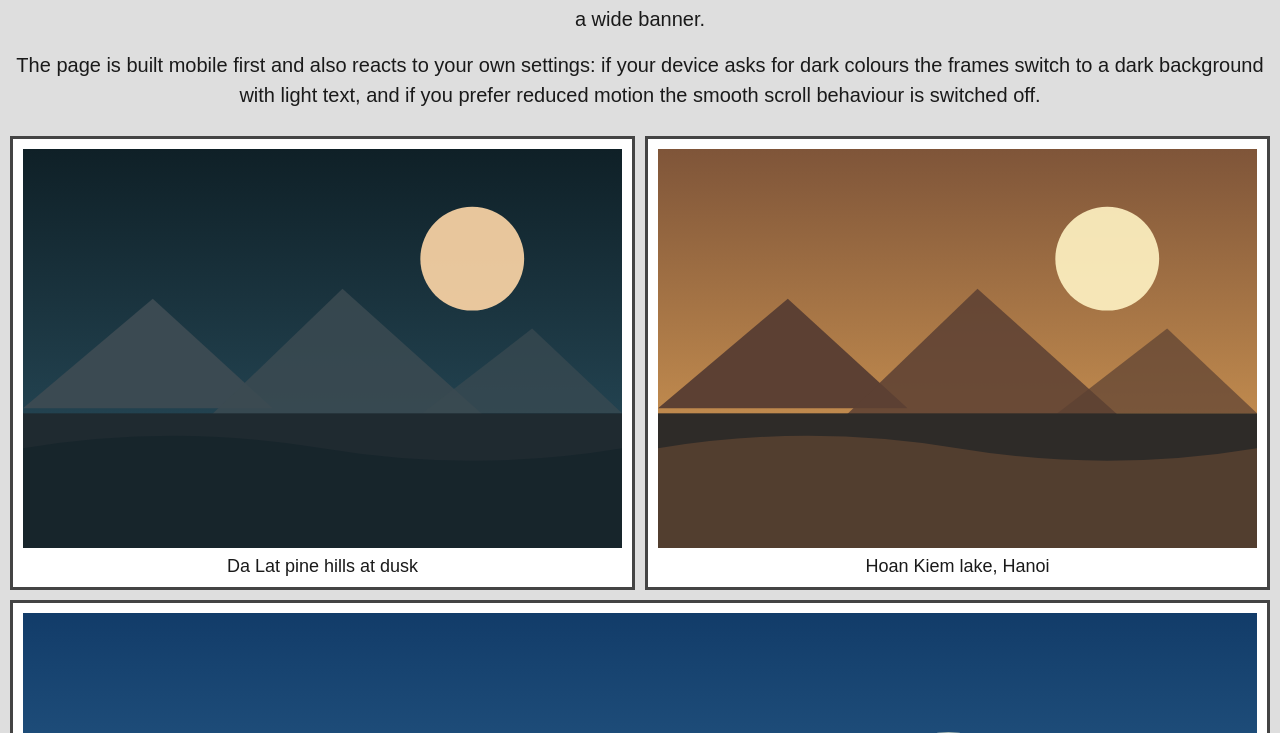
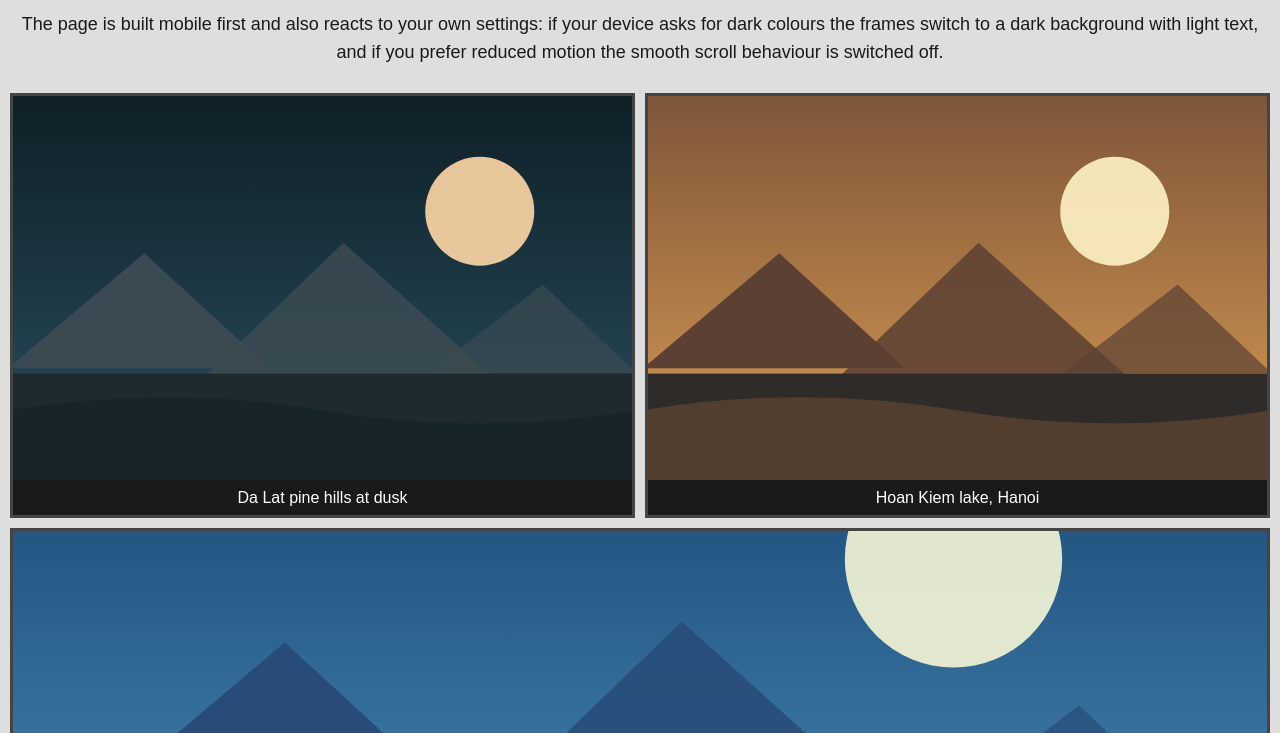
Before and after one commit to DEMON290826/wd4e-responsive-design, a plain HTML site: page final/index.html in a window 1280 px wide. Shown: the part 125-858 px from the top of the page. Drawn offline with Linux system fonts and the light colour scheme.

Commit message:
Rework final project to match the grading rubric line by line
Mobile view: one column grid with a 10px gap, no media query. Tablet at 772px: two columns, circular figures, last figure spans both columns. Large screen at 992px: every third figure spans both columns, border radius removed. prefers-reduced-motion removes the smooth scroll, prefers-color-scheme dark gives the figures a dark background, light text and a black border. Nine images with descriptive alt text, no fixed widths.

```diff
--- a/final/css/style.css
+++ b/final/css/style.css
@@ -1,3 +1,12 @@
+/* ============================================================
+   Advanced Styling with Responsive Design - Final Project
+   Vietnam Landscapes photo gallery
+   Mobile first: every rule below the header is the mobile view.
+   Fixed widths are never used, only fluid fr units and percentages.
+   ============================================================ */
+
+/* ---------- 1. MOBILE VIEW (base CSS, no media query) ---------- */
+
 html {
     scroll-behavior: smooth;
 }
@@ -6,26 +15,49 @@ body {
     margin: 0;
     background-color: #dedede;
     color: #1a1a1a;
-    font-family: Arial, sans-serif;
+    font-family: Arial, Helvetica, sans-serif;
 }
 
 h1 {
     text-align: center;
-    font-size: 32px;
+    font-size: 1.75rem;
     margin: 16px 0;
 }
 
 p {
-    font-size: 20px;
-    line-height: 1.5;
+    font-size: 1.125rem;
+    line-height: 1.55;
     margin: 0 0 16px;
     padding: 0 10px;
     text-align: center;
 }
 
 a {
-    color: #000;
-    text-decoration: none;
+    color: #000000;
+    text-decoration: underline;
+}
+
+footer {
+    padding: 20px;
+    text-align: center;
+}
+
+/* One column grid with a 10px gap between rows and columns. */
+.grid {
+    display: grid;
+    grid-template-columns: 1fr;
+    gap: 10px;
+    padding: 10px;
+}
+
+figure {
+    position: relative;
+    margin: 0;
+    padding: 10px;
+    border: 3px solid #444444;
+    background-color: #ffffff;
+    color: #1a1a1a;
+    overflow: hidden;
 }
 
 img {
@@ -34,69 +66,90 @@ img {
     height: auto;
 }
 
-/* Mobile first: one column grid with a 10px gap */
-.grid {
-    display: grid;
-    grid-template-columns: 1fr;
-    gap: 10px;
-    padding: 10px;
-}
-
-figure {
-    margin: 0;
-    padding: 10px;
-    border: 3px solid #444;
-    background-color: #ffffff;
-    color: #1a1a1a;
-    overflow: hidden;
-}
-
 figcaption {
     padding-top: 8px;
     text-align: center;
-    font-size: 18px;
+    font-size: 1rem;
 }
 
-footer {
-    padding: 20px;
-    text-align: center;
-}
-
-/* Tablet view */
-@media screen and (min-width: 772px) {
+/* ---------- 2. TABLET VIEW: triggers at 772px ---------- */
+/* The grid display is inherited from the mobile view and is not repeated here. */
+@media (min-width: 772px) {
     .grid {
         grid-template-columns: 1fr 1fr;
     }
 
+    /* Circular shape */
     figure {
         border-radius: 50%;
+        aspect-ratio: 1 / 1;
     }
 
+    img {
+        position: absolute;
+        inset: 0;
+        width: 100%;
+        height: 100%;
+        object-fit: cover;
+    }
+
+    /* The caption sits inside the circle so the figure stays round. */
+    figcaption {
+        position: absolute;
+        left: 20%;
+        right: 20%;
+        bottom: 9%;
+        padding: 5px 6px;
+        font-size: 0.8rem;
+        line-height: 1.2;
+        border-radius: 8px;
+        background-color: #1a1a1a;
+        color: #ffffff;
+    }
+
+    /* The last figure takes up both columns. */
     figure:last-child {
         grid-column: span 2;
+        aspect-ratio: 2 / 1;
     }
 }
 
-/* Large screen view */
-@media screen and (min-width: 992px) {
+/* ---------- 3. LARGE SCREEN VIEW: triggers at 992px ---------- */
+@media (min-width: 992px) {
+    /* Border radius removed from all of the figures. */
     figure {
         border-radius: 0;
+        aspect-ratio: 3 / 2;
     }
 
+    /* Every third figure takes up both columns. */
     figure:nth-child(3n) {
         grid-column: span 2;
+        aspect-ratio: 3 / 1;
+    }
+
+    /* The figures are rectangles again, so the caption becomes a full width bar. */
+    figcaption {
+        left: 0;
+        right: 0;
+        bottom: 0;
+        padding: 8px;
+        font-size: 1rem;
+        border-radius: 0;
     }
 }
 
-/* Respect the user's motion preference */
-@media screen and (prefers-reduced-motion: reduce) {
+/* ---------- 4. PREFERS REDUCED MOTION ---------- */
+/* The scroll behaviour is removed, so "Jump to the Top" no longer animates. */
+@media (prefers-reduced-motion: reduce) {
     html {
         scroll-behavior: auto;
     }
 }
 
-/* Dark colour scheme */
-@media screen and (prefers-color-scheme: dark) {
+/* ---------- 5. PREFERS COLOR SCHEME: DARK ---------- */
+/* Default colour scheme is light. In dark mode the figures get all three changes. */
+@media (prefers-color-scheme: dark) {
     body {
         background-color: #121212;
         color: #ffe066;
@@ -106,9 +159,15 @@ footer {
         color: #ffe066;
     }
 
+    /* Dark background colour, light font colour, black border. */
     figure {
         background-color: #262626;
         color: #ffe066;
         border-color: #000000;
     }
+
+    figcaption {
+        background-color: #000000;
+        color: #ffe066;
+    }
 }
--- a/final/index.html
+++ b/final/index.html
@@ -5,9 +5,24 @@
   <meta charset="UTF-8">
   <meta http-equiv="X-UA-Compatible" content="IE=edge">
   <meta name="viewport" content="width=device-width, initial-scale=1.0">
-  <title>Vietnam Landscapes — A Responsive Photo Gallery</title>
+  <title>Vietnam Landscapes &mdash; A Responsive Photo Gallery</title>
   <link rel="stylesheet" href="css/style.css">
 </head>
+
+<!--
+  Rubric map for this submission (all styling lives in css/style.css):
+  1. Mobile view = the base rules at the top of the stylesheet, no media query:
+     one column grid (.grid) with a 10px gap.
+  2. First media query: @media (min-width: 772px) - two column grid, circular figures
+     (border-radius: 50%), the last figure takes up both columns (figure:last-child).
+  3. Second media query: @media (min-width: 992px) - every third figure takes up both
+     columns (figure:nth-child(3n)) and the border radius is removed from all figures.
+  4. @media (prefers-reduced-motion: reduce) - the smooth scroll behaviour is removed.
+  5. @media (prefers-color-scheme: dark) - figures get a dark background colour, a light
+     font colour and a black border.
+  Nine images, each with short descriptive alt text, and all of the starter paragraphs
+  have been replaced with new text.
+-->
 
 <body>
   <header>
```
